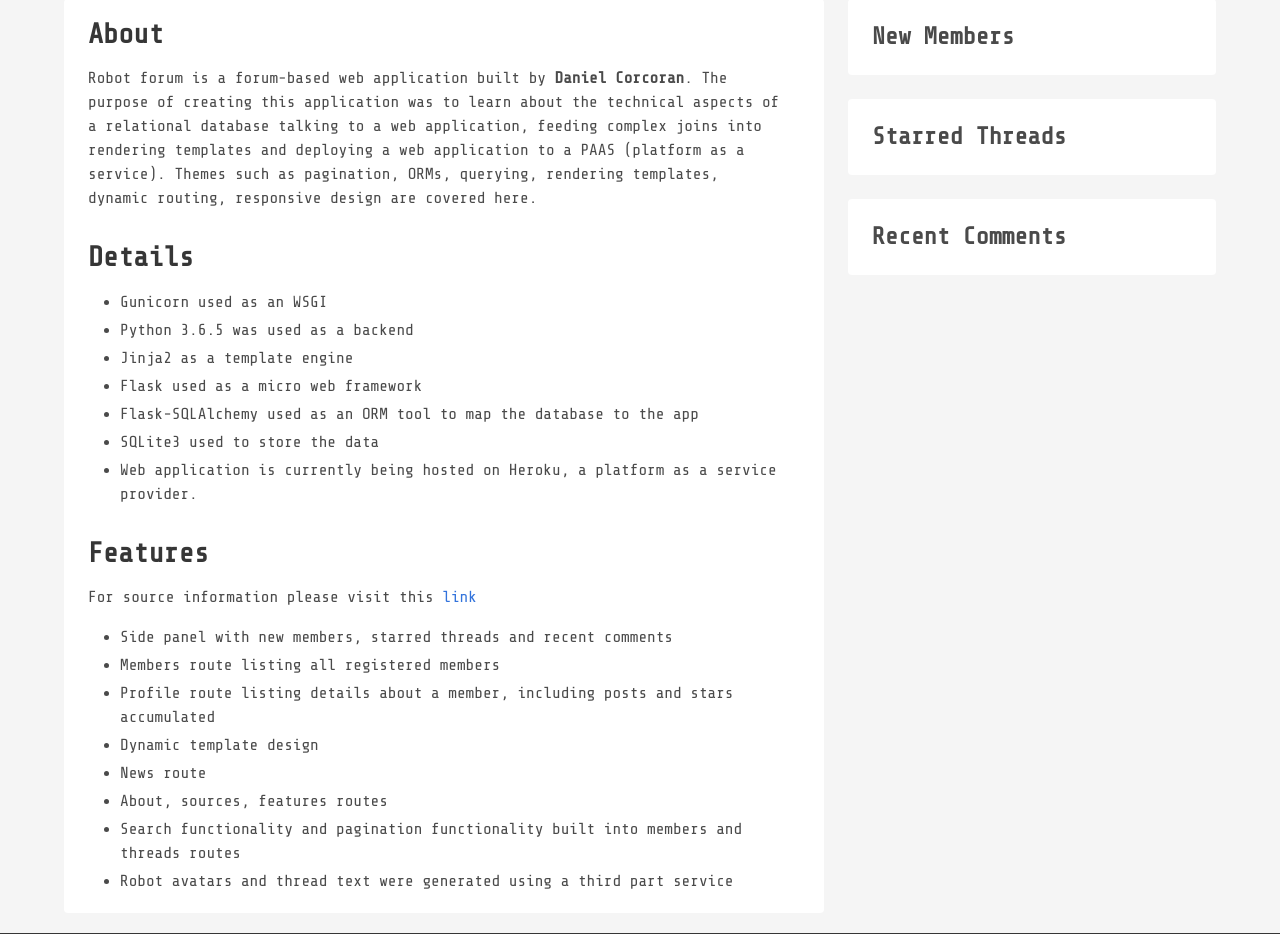
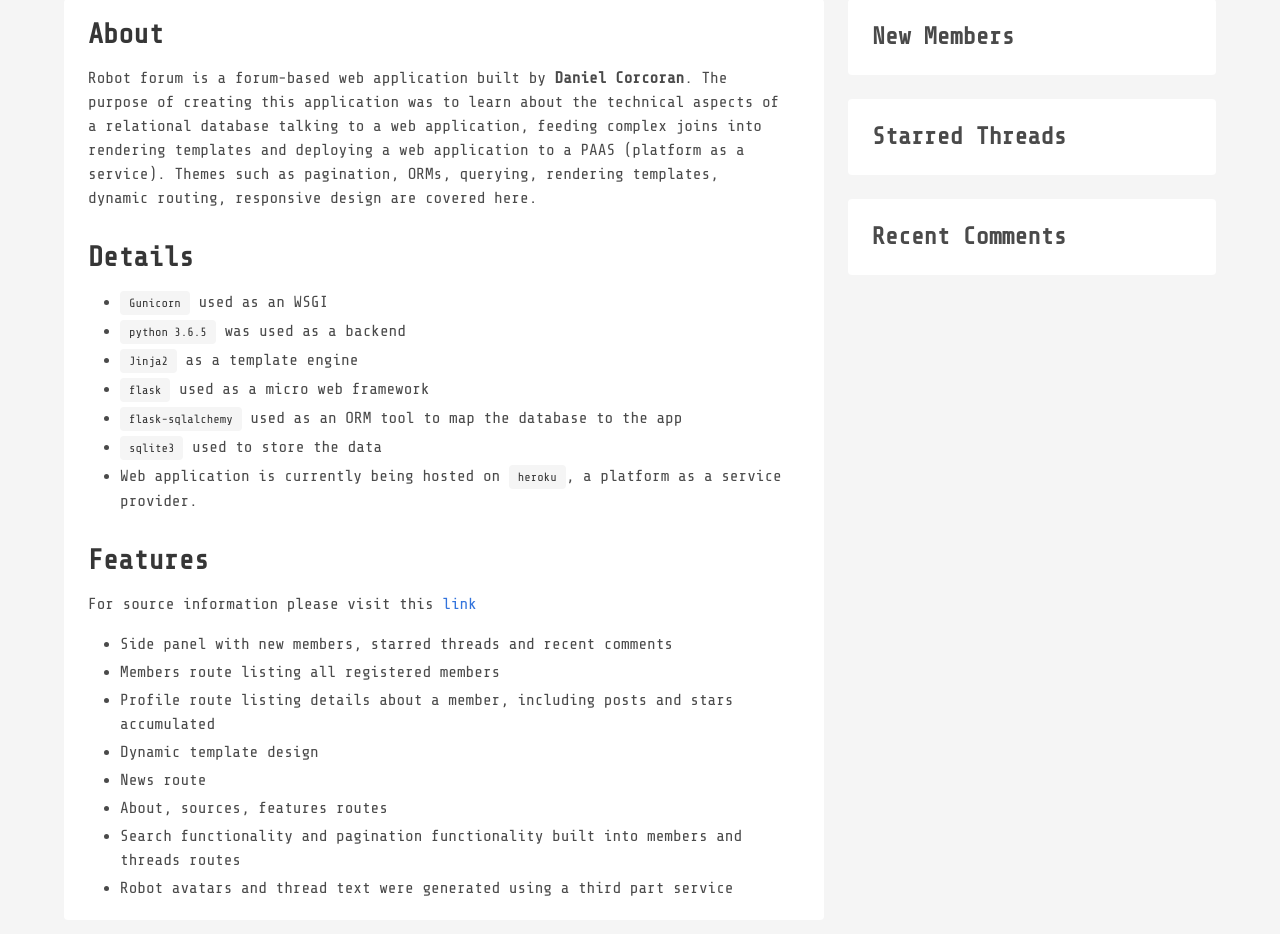
Before and after one commit to danielc92/flask_robot_forum, a Flask app: page /about/ in a window 1280 px wide. Shown: the part 360-1294 px from the top of the page. Run offline with Flask 2, Linux system fonts and the light colour scheme; data that the repository does not hold is empty; some libraries are stand-ins or nearby versions.

Commit message:
Minor changes to about page

```diff
--- a/templates/about.html
+++ b/templates/about.html
@@ -9,13 +9,13 @@
 	<h2 id="about-details">Details</h2>
 	<ul>
 
-		<li>Gunicorn used as an WSGI</li>
-		<li>Python 3.6.5 was used as a backend</li>
-		<li>Jinja2 as a template engine</li>
-		<li>Flask used as a micro web framework</li>
-		<li>Flask-SQLAlchemy used as an ORM tool to map the database to the app</li>
-		<li>SQLite3 used to store the data</li>
-		<li>Web application is currently being hosted on Heroku, a platform as a service provider.</li>
+		<li><span class="tag is-light">Gunicorn</span> used as an WSGI</li>
+		<li><span class="tag is-light">python 3.6.5</span> was used as a backend</li>
+		<li><span class="tag is-light">Jinja2</span> as a template engine</li>
+		<li><span class="tag is-light">flask</span> used as a micro web framework</li>
+		<li><span class="tag is-light">flask-sqlalchemy</span> used as an ORM tool to map the database to the app</li>
+		<li><span class="tag is-light">sqlite3</span> used to store the data</li>
+		<li>Web application is currently being hosted on <span class="tag is-light">heroku</span>, a platform as a service provider.</li>
 	</ul>
 
 	<h2 id="about-features">Features</h2>
```
